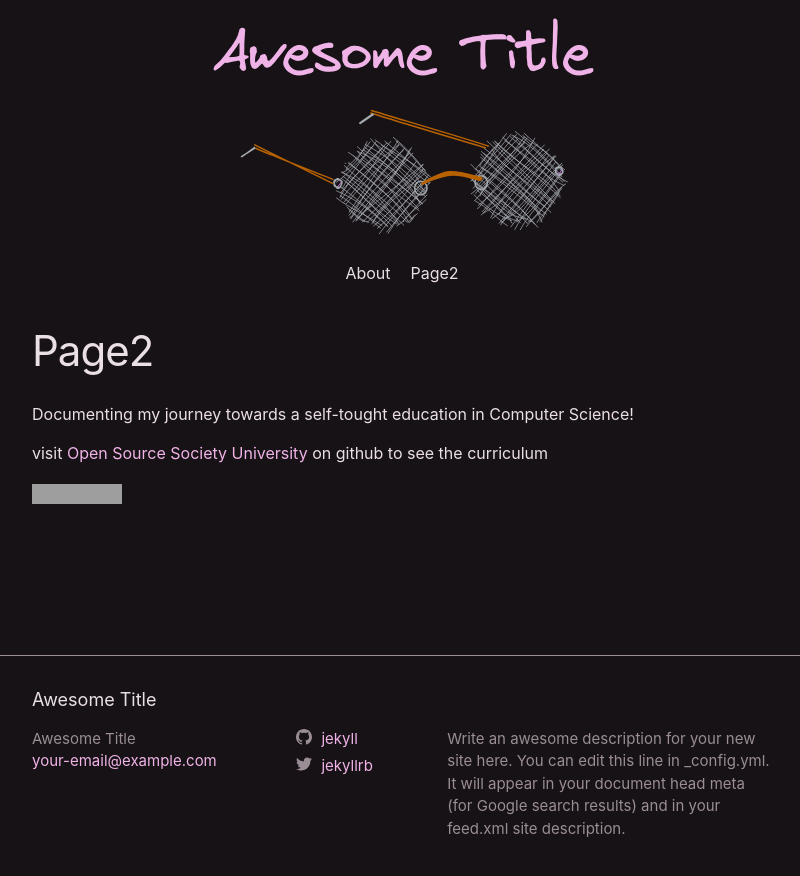
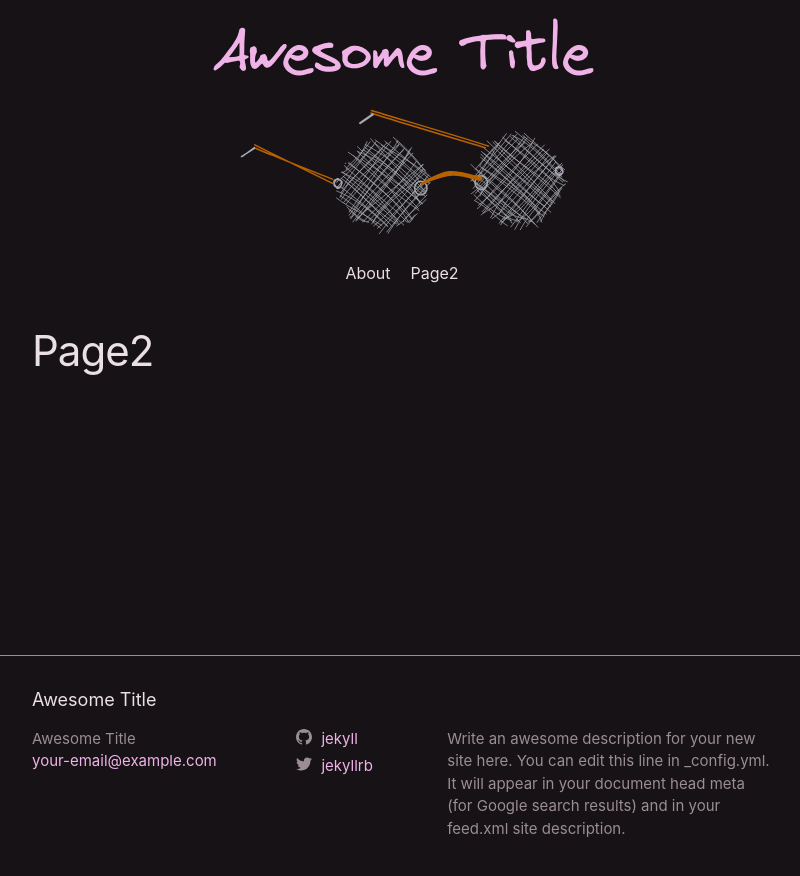
Before and after one commit to gulnoor/jekyll-theme-doodle, a Jekyll site: the page built from page2.markdown, in a window 1280 px wide. Shown: the top 876 px of the page, without its empty margins (238-1038 px from the left). Built offline with Jekyll 4.4.1, drawn with Linux system fonts in a browser that asks for light colours; grey boxes are pictures that could not be loaded.

Commit message:
updated readme

```diff
--- a/page2.markdown
+++ b/page2.markdown
@@ -3,11 +3,3 @@ layout: page
 title: Page2
 permalink: /Page2/
 ---
-
-Documenting my journey towards a self-tought education in Computer Science!
-
-visit <a href="https://github.com/ossu/computer-science">
-Open Source Society University </a> on github to see the curriculum
-
-<a href="https://github.com/ossu/computer-science">
-<img alt="Open Source Society University - Computer Science" src="https://img.shields.io/badge/OSSU-computer--science-blue.svg"> </a>
```
Also changed, not shown: README.md, 1 other file.
